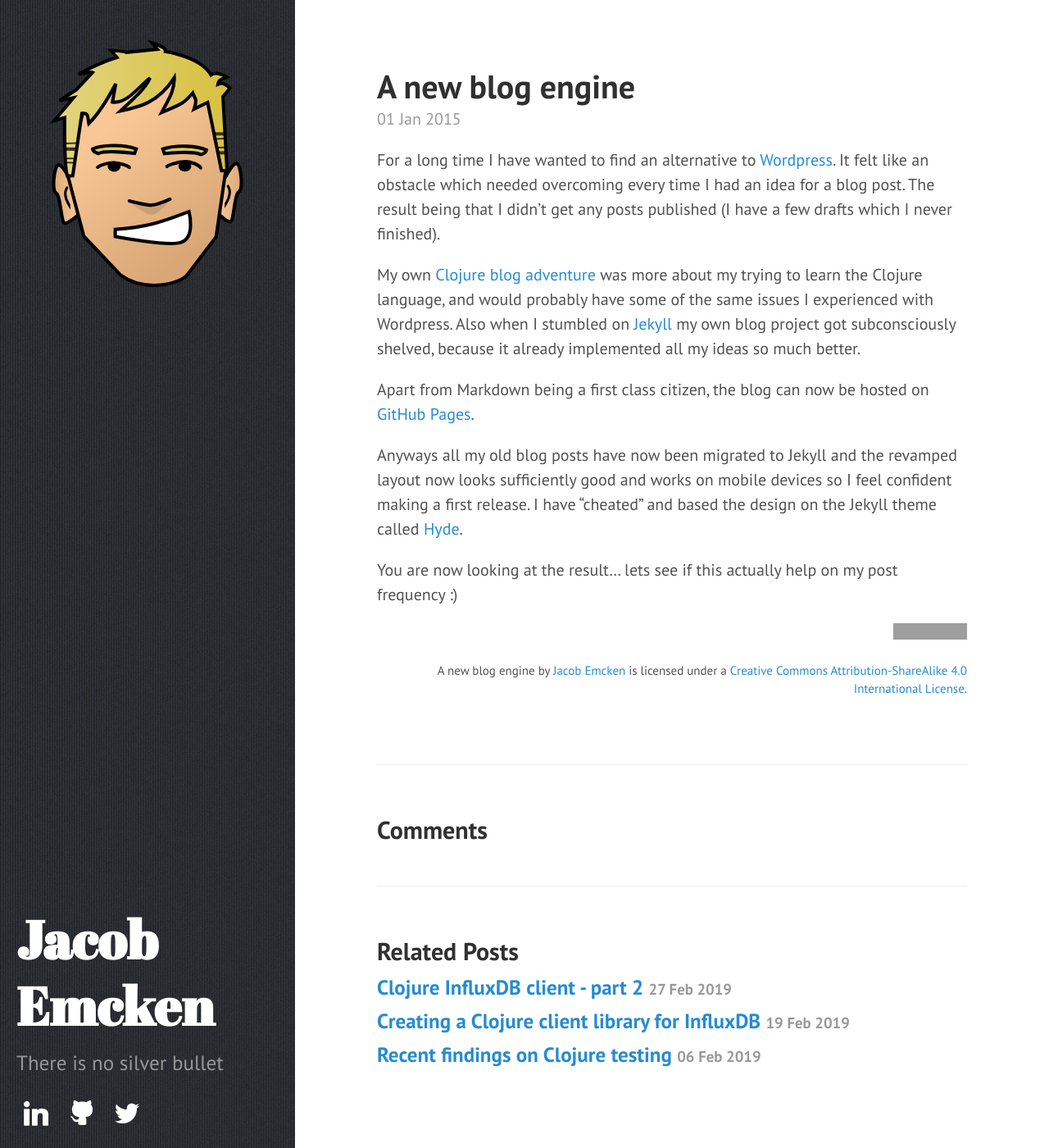
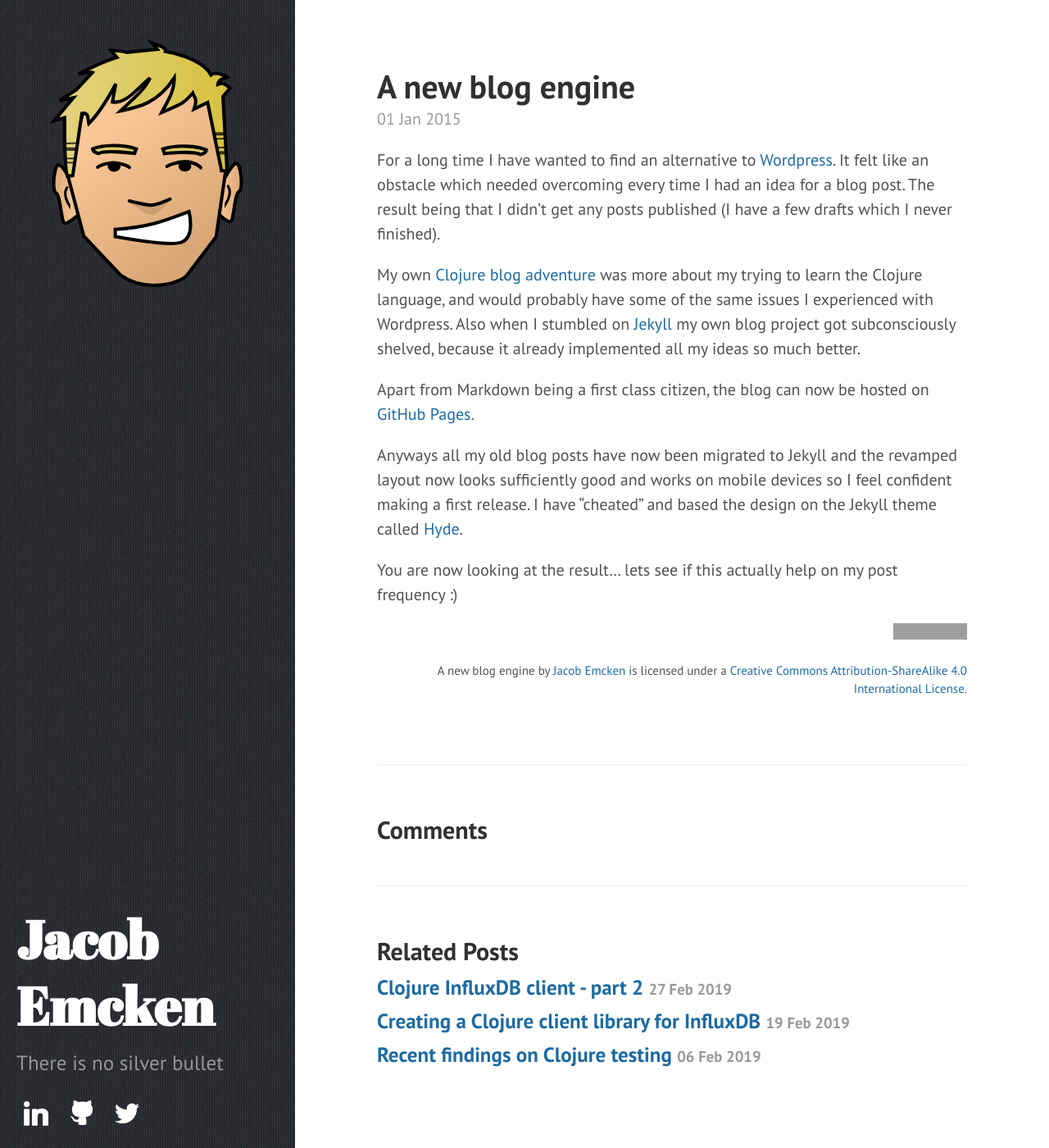
Before and after one commit to jacobemcken/jacobemcken.github.io, a Jekyll site: the page built from _posts/2015-01-01-a-new-blog-engine.markdown, in a window 1280 px wide and 1400 px high. Shown: the whole window at 82% size. Built offline with Jekyll 4.4.1, drawn with Linux system fonts in a browser that asks for light colours; comment, search, counter and statistics services are not loaded; grey boxes are pictures that could not be loaded.

Commit message:
Increase link color contrast for better accessibility

```diff
--- a/public/css/poole.css
+++ b/public/css/poole.css
@@ -67,7 +67,7 @@
 
 /* No `:visited` state is required by default (browsers will use `a`) */
 a {
-  color: #268bd2;
+  color: #1d6ba2;
   text-decoration: none;
 }
 a strong {
```
